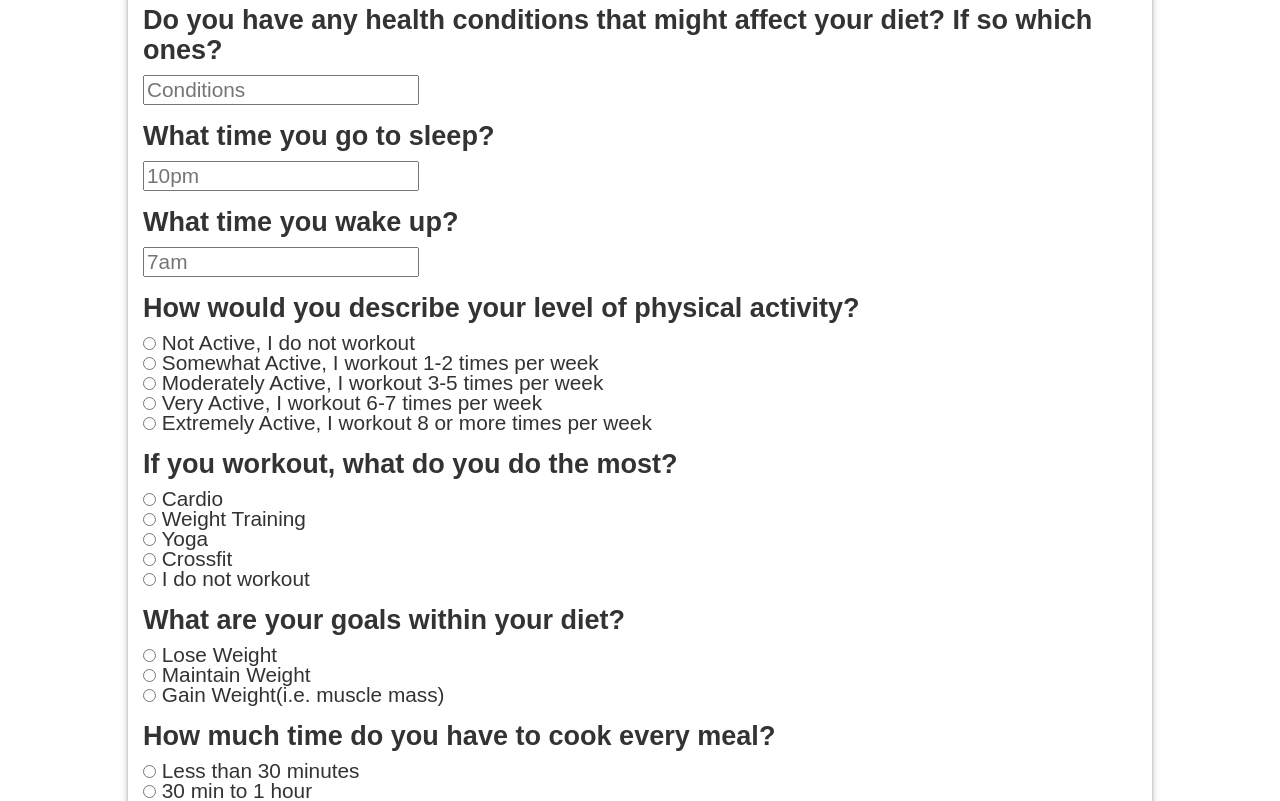
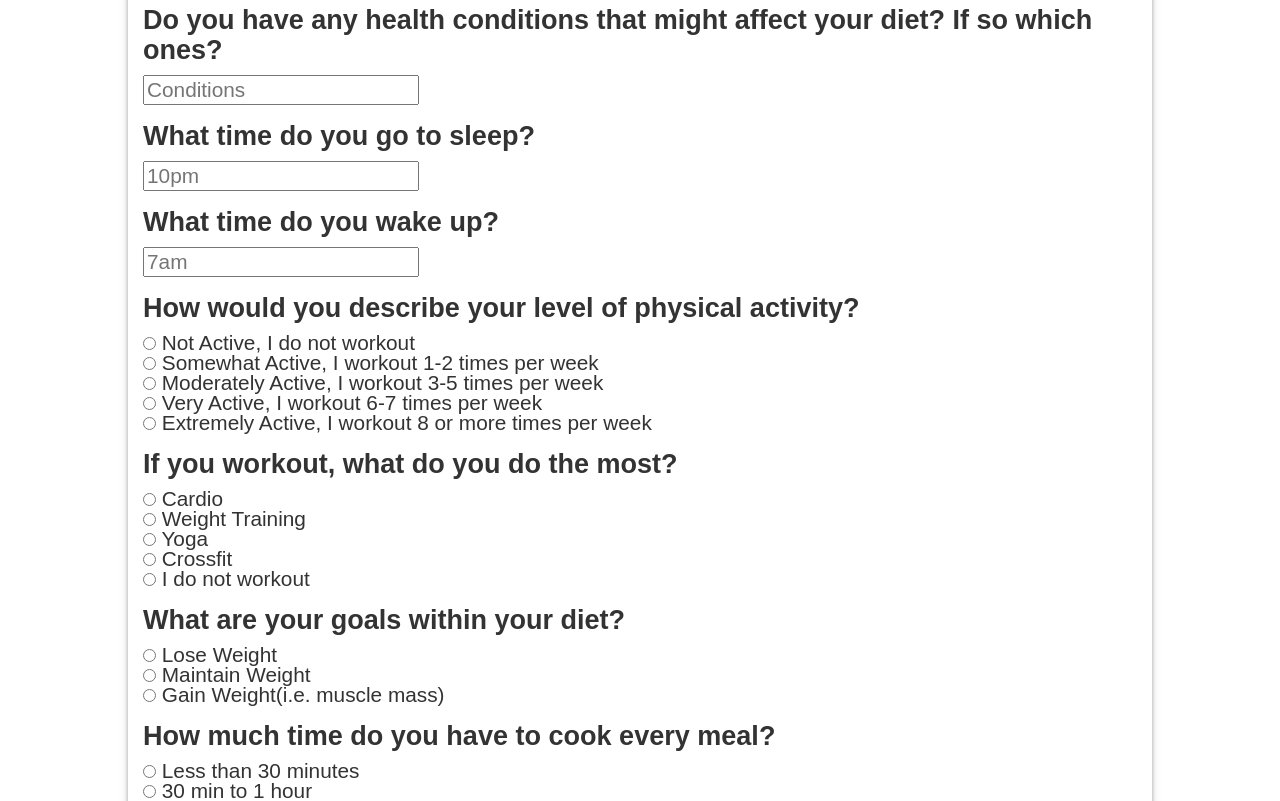
Before and after one commit to KhoomeiK/AcuMeal, a website: page public/survey.html in a window 1280 px wide. Shown: the part 821-1622 px from the top of the page. Drawn offline with nearby package versions, Linux system fonts and the light colour scheme.

Commit message:
Slight fix

```diff
--- a/public/survey.html
+++ b/public/survey.html
@@ -38,11 +38,11 @@
         <input type="text" placeholder="Conditions" name="healthcondition"><br>
     </div>
     <div>
-        <h3>What time you go to sleep?</h3>
+        <h3>What time do you go to sleep?</h3>
         <input type="text" name="sleeptime" placeholder="10pm">
     </div>
     <div>
-        <h3>What time you wake up?</h3>
+        <h3>What time do you wake up?</h3>
         <input type="text" name="wakeuptime" placeholder="7am">
     </div>
     <div>
@@ -90,7 +90,7 @@
         <input type="radio" value="4" name="meals"> 4 or more<br>
     </div>
     <div>
-        <h3>What fruits do you not like ?</h3>
+        <h3>What fruits do you not like?</h3>
         <input type="checkbox" value="bananas" name="fruitdislike"> Bananas <br>
         <input type="checkbox" value="apples" name="fruitdislike"> Apples<br>
         <input type="checkbox" value="oranges" name="fruitdislike"> Oranges<br>
```
